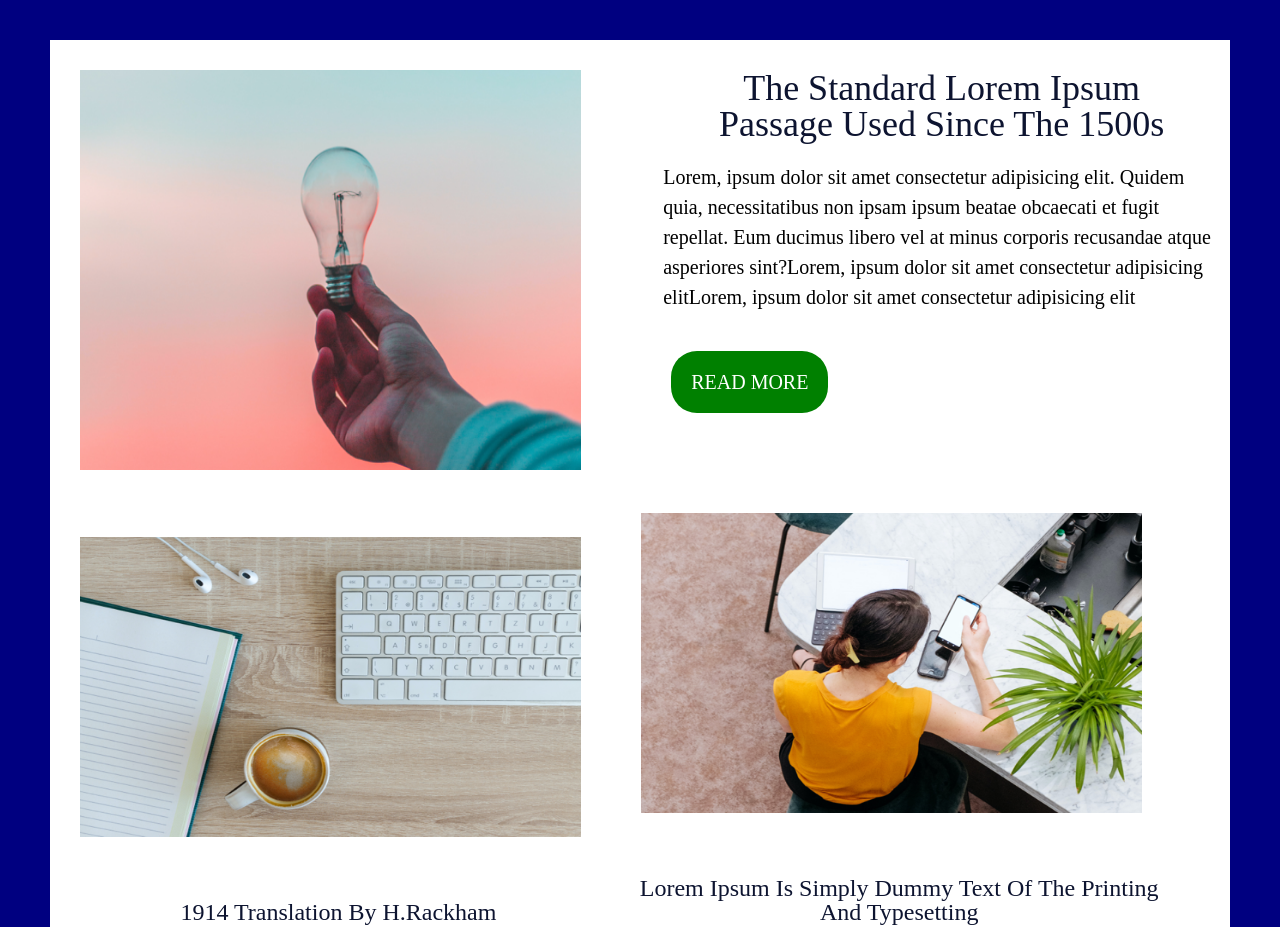
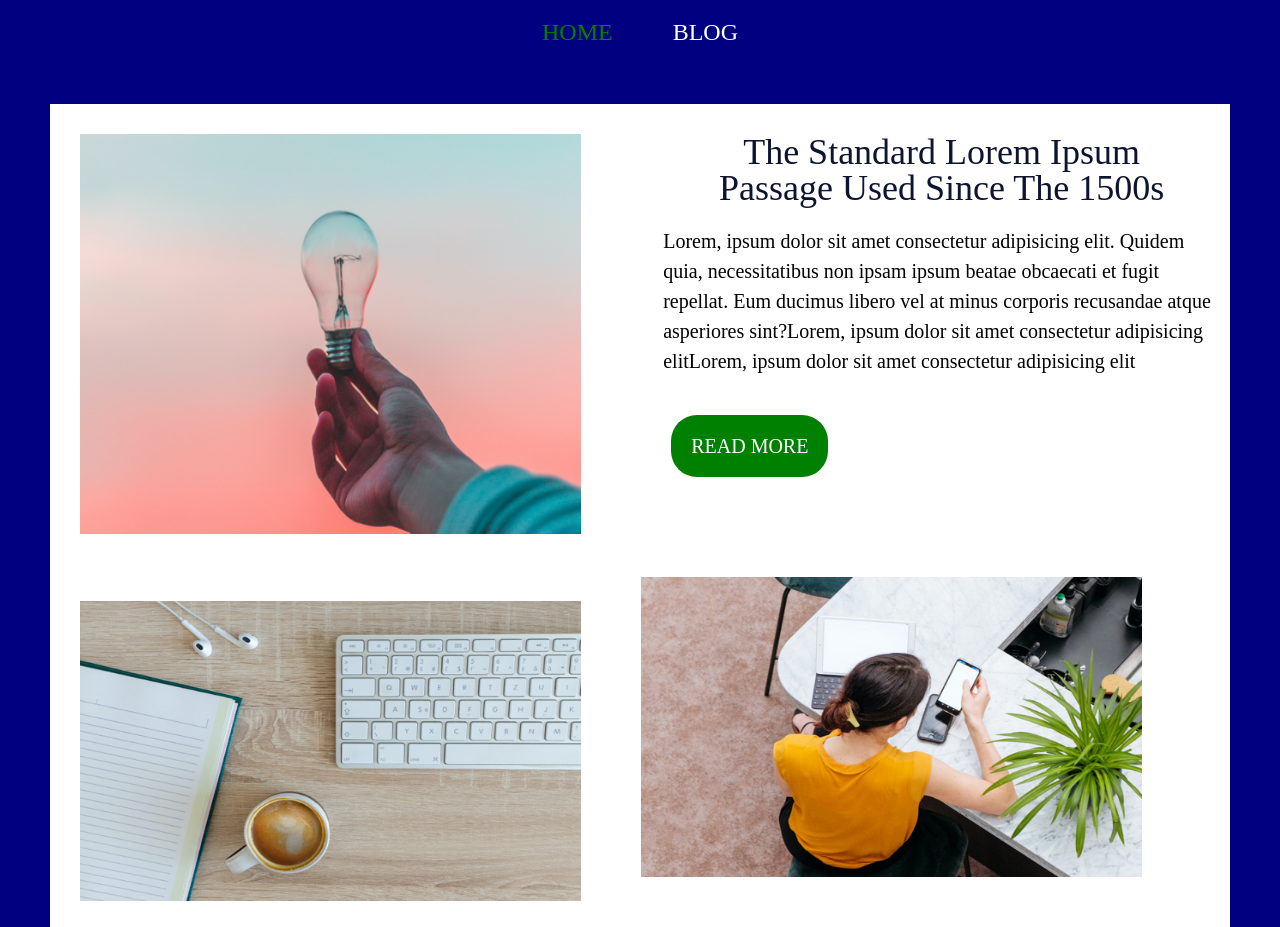
Before and after one commit to swathichowdary123/checkpoint-1, a plain HTML site: page blog.html in a window 1280 px wide. Shown: the top 927 px of the page. Drawn offline with Linux system fonts and the light colour scheme.

Commit message:
created blog page using boxmodel with css resets

```diff
--- a/blog.html
+++ b/blog.html
@@ -7,6 +7,12 @@
     <link rel="stylesheet" href="./style.css">
 </head>
 <body>
+    <header>
+        <nav>
+            <a class="color" href="index.html">home</a>
+            <a  class="color-white" href="blog.html">blog</a>
+        </nav>
+    </header>
    <main class="main">
     <section>
         <div class="container">
```
Also changed, not shown: index.html (+2 -2 lines).
